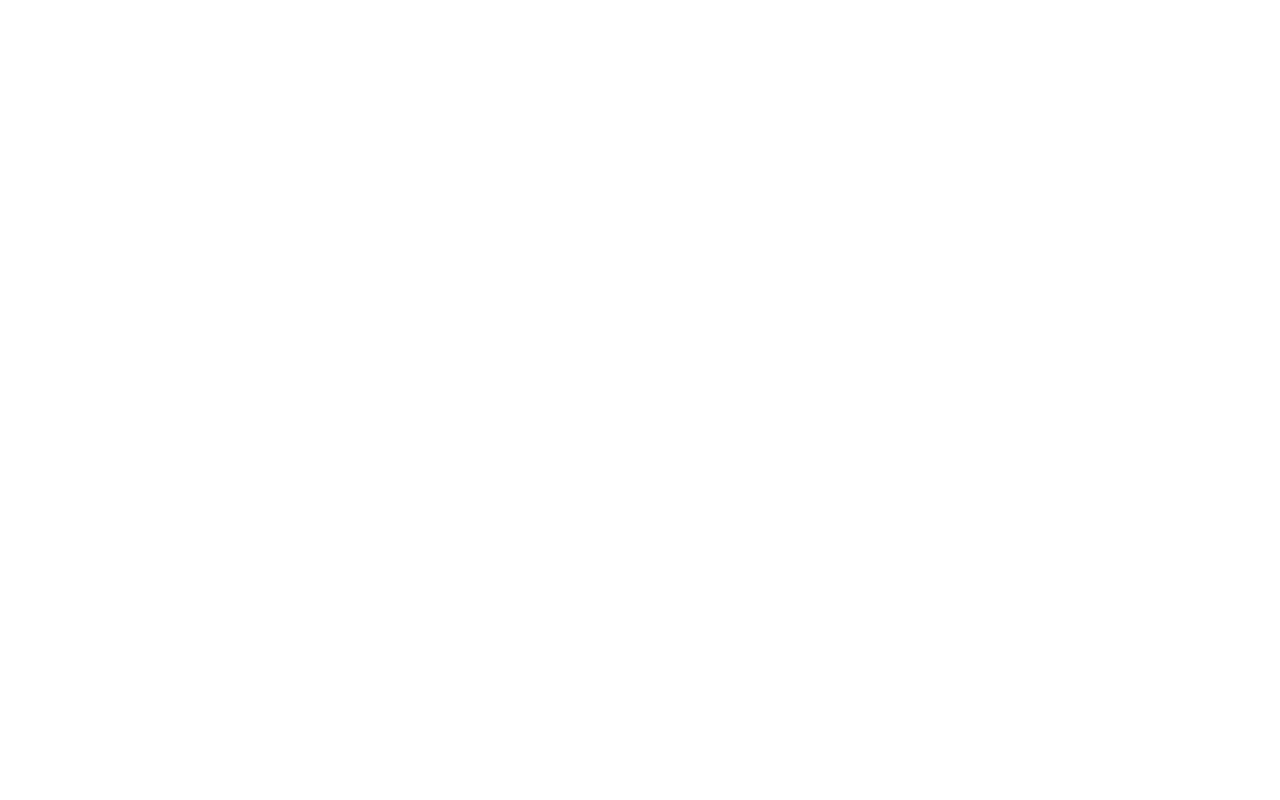
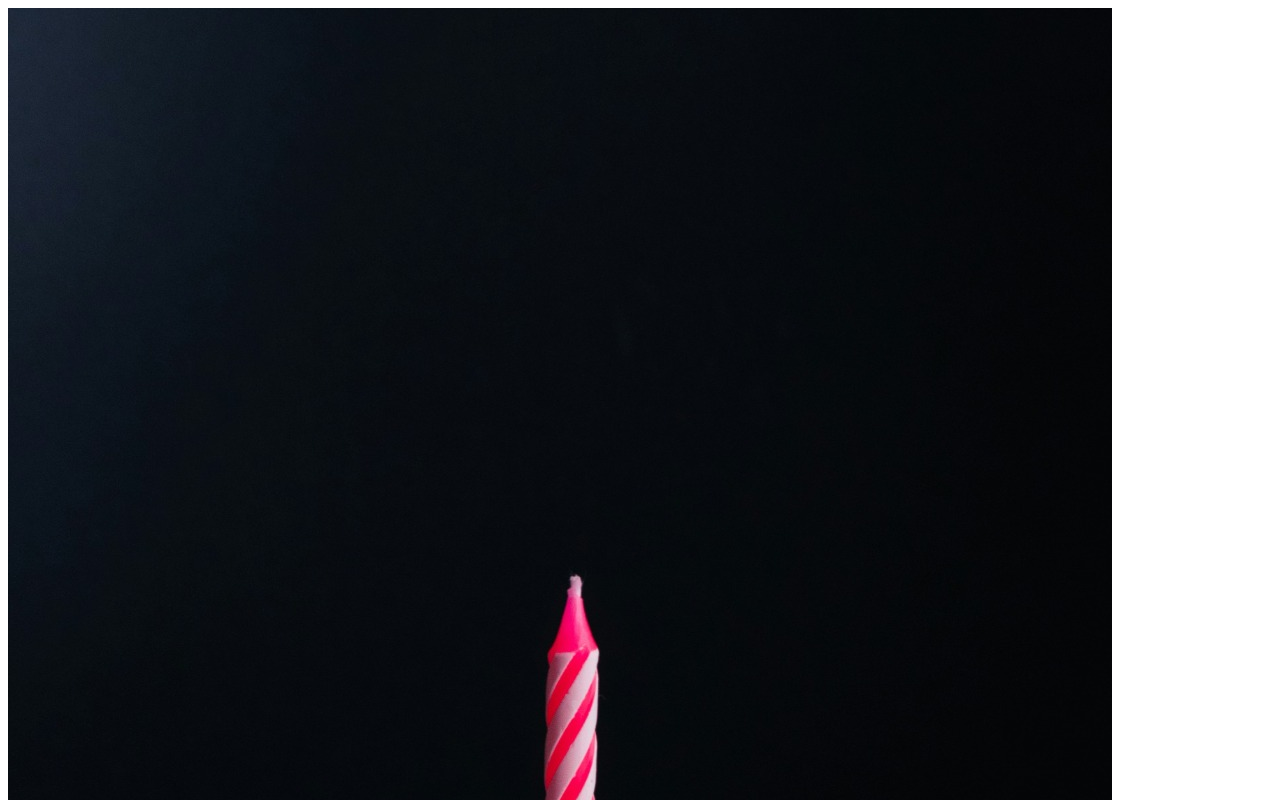
Before and after one commit to CawanRamos/AtividadePr-ticaDescomplica, a plain HTML site: page index.html in a window 1280 px wide. Shown: the top 800 px of the page. Drawn offline with Linux system fonts and the light colour scheme.

Commit message:
Adição da Imagem

```diff
--- a/index.html
+++ b/index.html
@@ -4,8 +4,9 @@
   <meta charset="UTF-8">
   <meta name="viewport" content="width=device-width, initial-scale=1.0">
   <title>Atividade Prática Descomplica</title>
+
 </head>
 <body>
-
+  <img src="/images/35f2c3e0287f51d795ab88ccb1cf61ce.jpg" alt="">
 </body>
 </html>
```
Also changed, not shown: images/35f2c3e0287f51d795ab88ccb1cf61ce.jpg (added).
